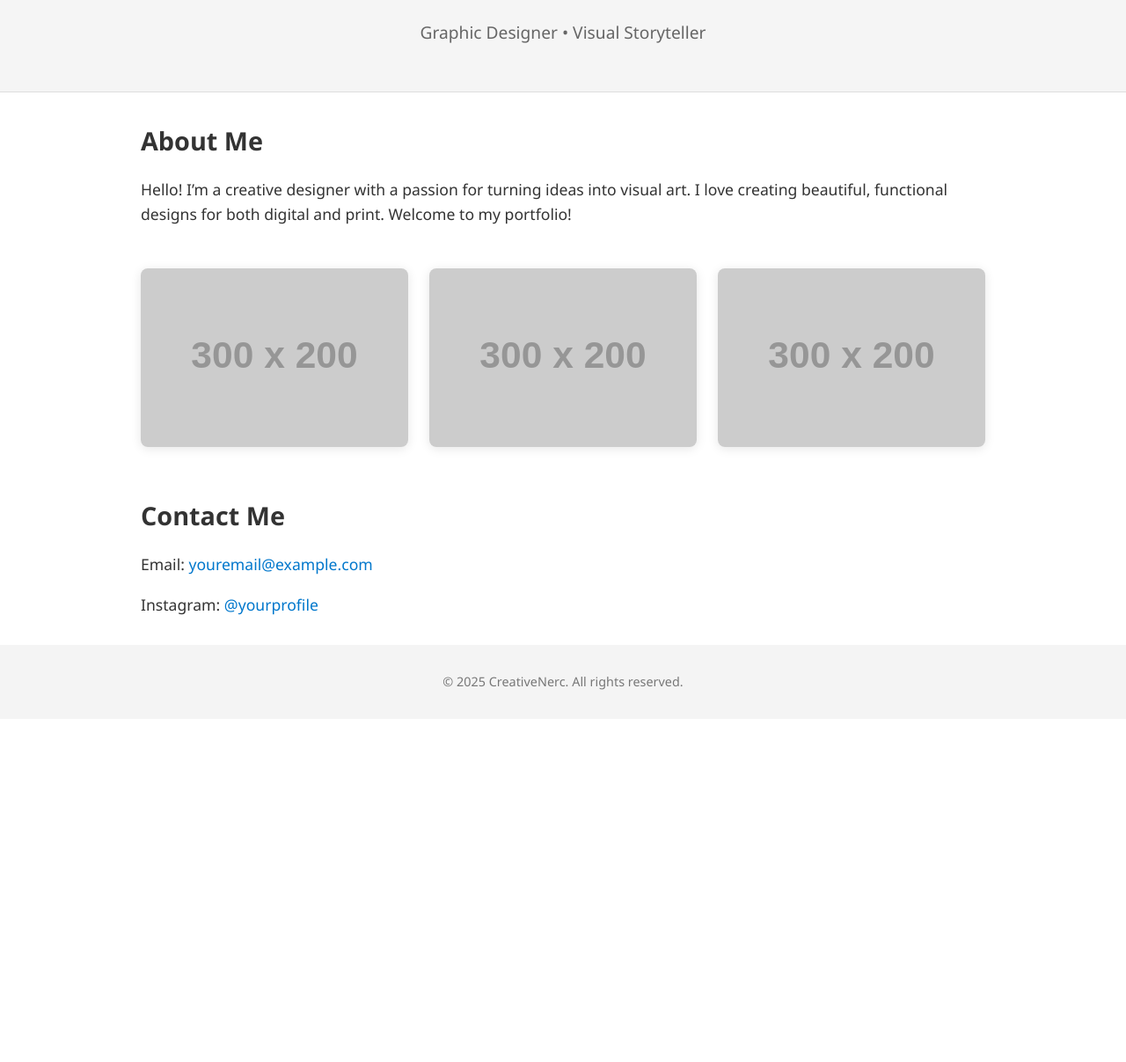
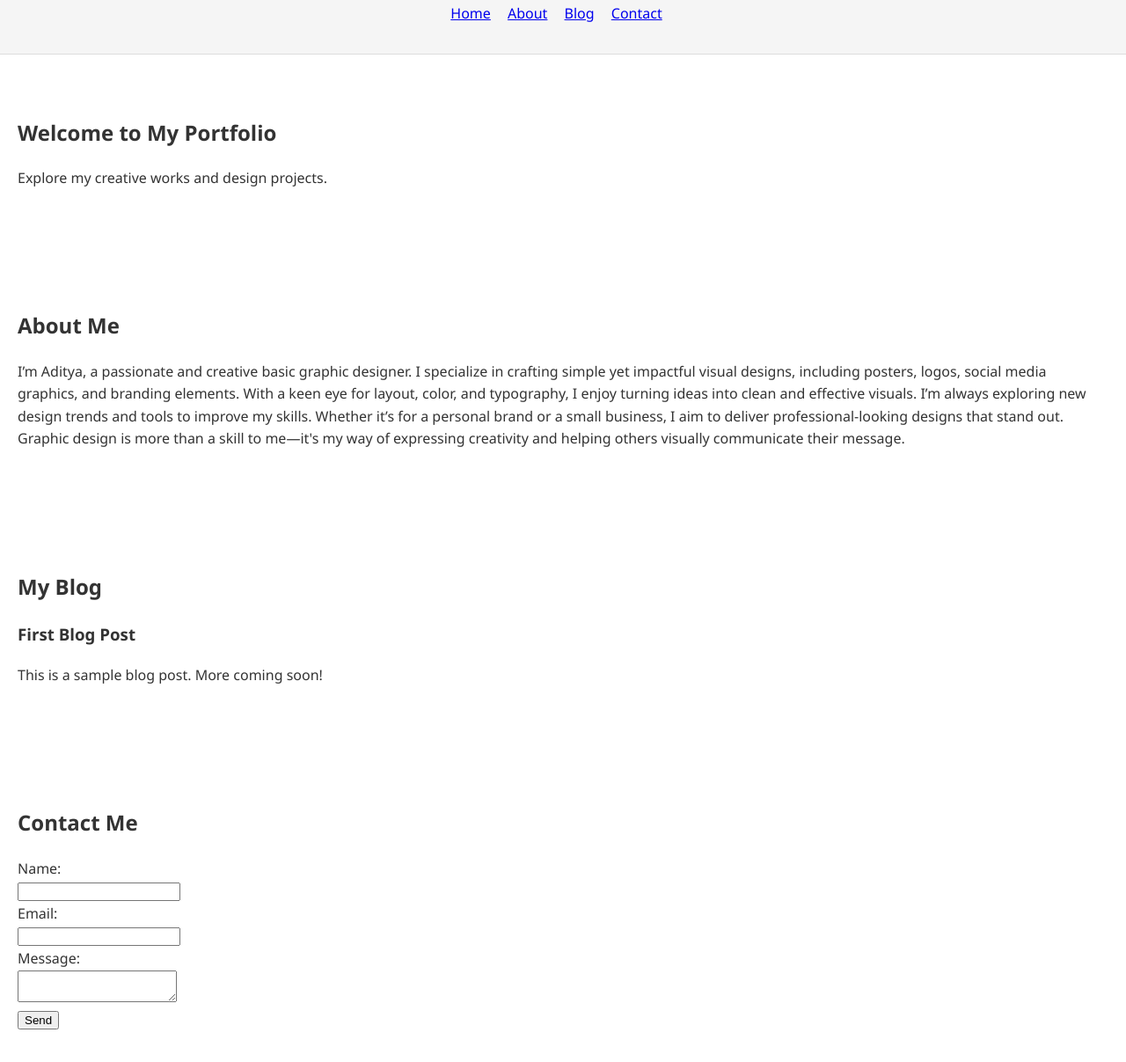
Before and after one commit to creativenerc/creativenerc.github.io, a plain HTML site: page index.html in a window 1280 px wide. Shown: the part 93-1300 px from the top of the page at 88% size. Before the commit the page ends 910 px from the top, so only its background shows below. Drawn offline with Linux system fonts and the light colour scheme; placeholder pictures from the web are drawn by us.

Commit message:
Add files via upload

```diff
--- a/index.html
+++ b/index.html
@@ -3,35 +3,73 @@
 <head>
   <meta charset="UTF-8" />
   <meta name="viewport" content="width=device-width, initial-scale=1.0"/>
-  <title>CreativeNerc Portfolio</title>
+  <title>CreativeNerc | Aditya</title>
   <link rel="stylesheet" href="style.css" />
+  <style>
+    html {
+      scroll-behavior: smooth;
+    }
+    section {
+      padding: 50px 20px;
+    }
+    nav a {
+      margin-right: 15px;
+    }
+  </style>
 </head>
 <body>
   <header>
     <h1>CreativeNerc</h1>
-    <p>Graphic Designer • Visual Storyteller</p>
+    <nav>
+      <a href="#home">Home</a>
+      <a href="#about">About</a>
+      <a href="#blog">Blog</a>
+      <a href="#contact">Contact</a>
+    </nav>
   </header>
 
-  <section class="bio">
-    <h2>About Me</h2>
-    <p>Hello! I’m a creative designer with a passion for turning ideas into visual art. I love creating beautiful, functional designs for both digital and print. Welcome to my portfolio!</p>
-  </section>
+  <main>
+    <!-- Home Section -->
+    <section id="home">
+      <h2>Welcome to My Portfolio</h2>
+      <p>Explore my creative works and design projects.</p>
+    </section>
 
-  <section class="gallery">
-    <!-- You can replace these with your own image links -->
-    <div class="project"><img src="https://via.placeholder.com/300x200?text=Project+1" alt="Project 1"/></div>
-    <div class="project"><img src="https://via.placeholder.com/300x200?text=Project+2" alt="Project 2"/></div>
-    <div class="project"><img src="https://via.placeholder.com/300x200?text=Project+3" alt="Project 3"/></div>
-  </section>
+    <!-- About Section -->
+    <section id="about">
+      <h2>About Me</h2>
+      <p>I’m Aditya, a passionate and creative basic graphic designer. I specialize in crafting simple yet impactful visual designs, including posters, logos, social media graphics, and branding elements. With a keen eye for layout, color, and typography, I enjoy turning ideas into clean and effective visuals. I’m always exploring new design trends and tools to improve my skills. Whether it’s for a personal brand or a small business, I aim to deliver professional-looking designs that stand out. Graphic design is more than a skill to me—it's my way of expressing creativity and helping others visually communicate their message.</p>
+    </section>
 
-  <section class="contact">
-    <h2>Contact Me</h2>
-    <p>Email: <a href="mailto:youremail@example.com">youremail@example.com</a></p>
-    <p>Instagram: <a href="https://instagram.com/yourprofile" target="_blank">@yourprofile</a></p>
-  </section>
+    <!-- Blog Section -->
+    <section id="blog">
+      <h2>My Blog</h2>
+      <article>
+        <h3>First Blog Post</h3>
+        <p>This is a sample blog post. More coming soon!</p>
+      </article>
+    </section>
+
+    <!-- Contact Section -->
+    <section id="contact">
+      <h2>Contact Me</h2>
+      <form action="mailto:your@email.com" method="post">
+        <label for="name">Name:</label><br />
+        <input type="text" id="name" name="name" required /><br />
+
+        <label for="email">Email:</label><br />
+        <input type="email" id="email" name="email" required /><br />
+
+        <label for="message">Message:</label><br />
+        <textarea id="message" name="message" required></textarea><br />
+
+        <button type="submit">Send</button>
+      </form>
+    </section>
+  </main>
 
   <footer>
-    <p>© 2025 CreativeNerc. All rights reserved.</p>
+    <p>&copy; 2025 CreativeNerc. All rights reserved.</p>
   </footer>
 </body>
 </html>
```
